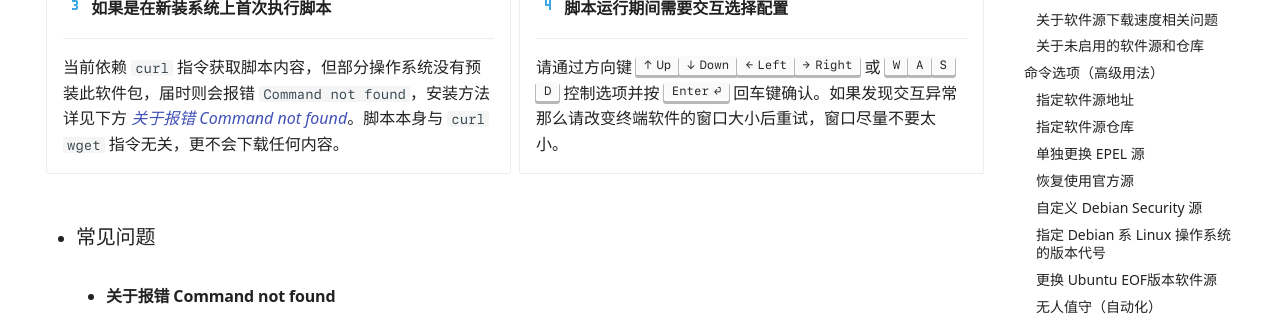
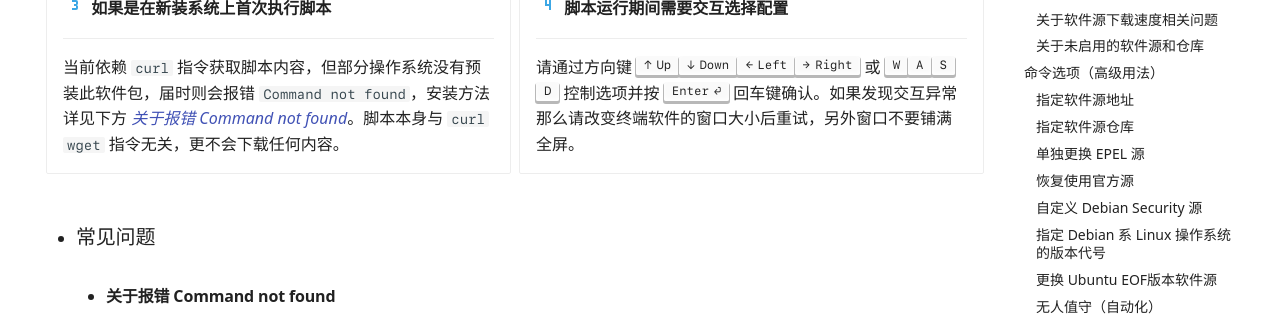
Before and after one commit to SuperManito/LinuxMirrors, an MkDocs documentation site: the page built from docs/use/index.md, in a window 1280 px wide and 900 px high, scrolled down 711 px. Shown: the part 178-494 px from the top of the window. Built offline with MkDocs 1.6.1 and Material for MkDocs 9.7.7, drawn with Linux system fonts in a browser that asks for light colours; comment, search, counter and statistics services are not loaded.

Commit message:
优化交互打印

```diff
--- a/docs/use/index.md
+++ b/docs/use/index.md
@@ -136,7 +136,7 @@ hide:
 
     ---
 
-    请通过方向键 ++arrow-up++++arrow-down++++arrow-left++++arrow-right++ 或 ++w++++a++++s++++d++ 控制选项并按 ++enter++ 回车键确认。如果发现交互异常那么请改变终端软件的窗口大小后重试，窗口尽量不要太小。
+    请通过方向键 ++arrow-up++++arrow-down++++arrow-left++++arrow-right++ 或 ++w++++a++++s++++d++ 控制选项并按 ++enter++ 回车键确认。如果发现交互异常那么请改变终端软件的窗口大小后重试，另外窗口不要铺满全屏。
 
 </div>
 
```
Also changed, not shown: 2 other files.
